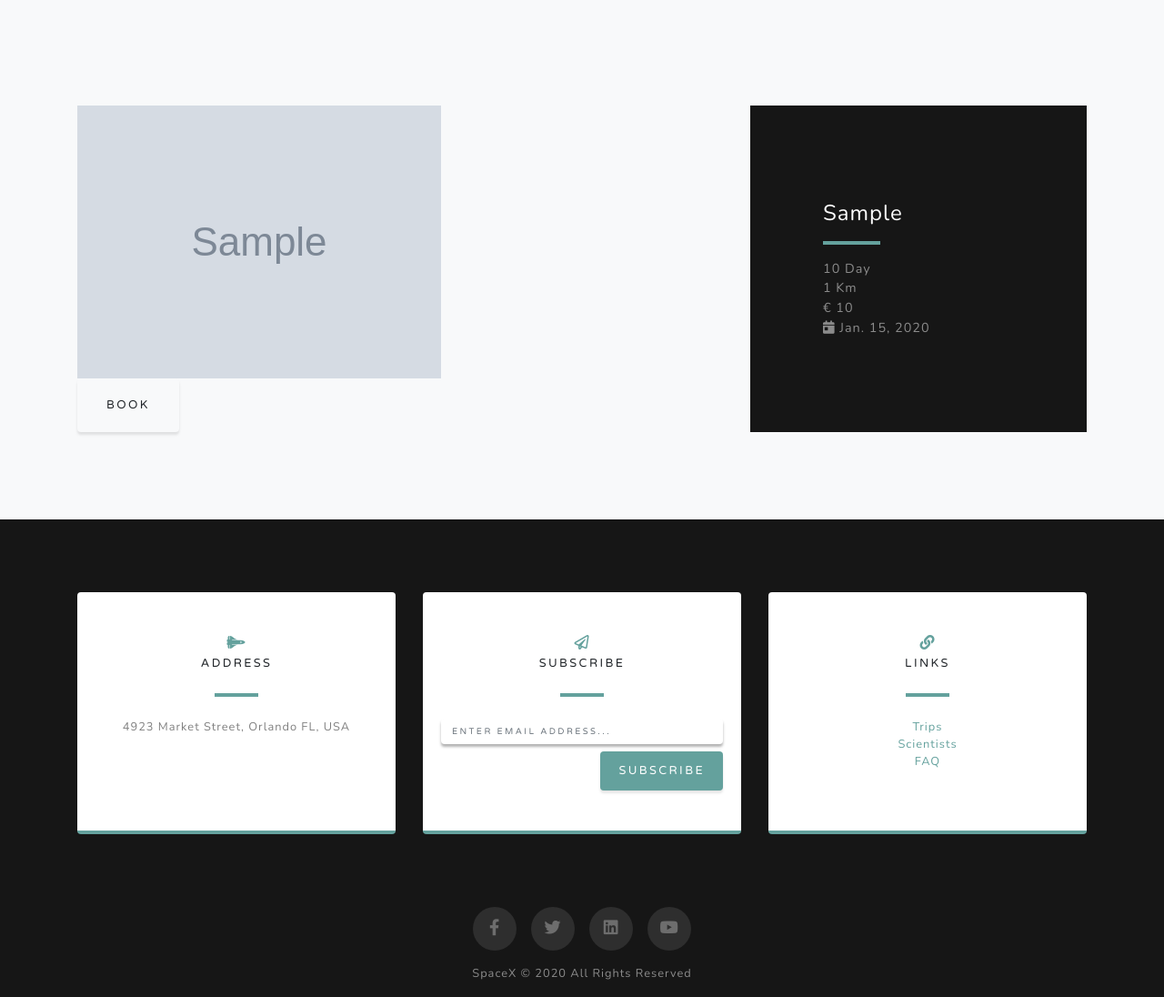
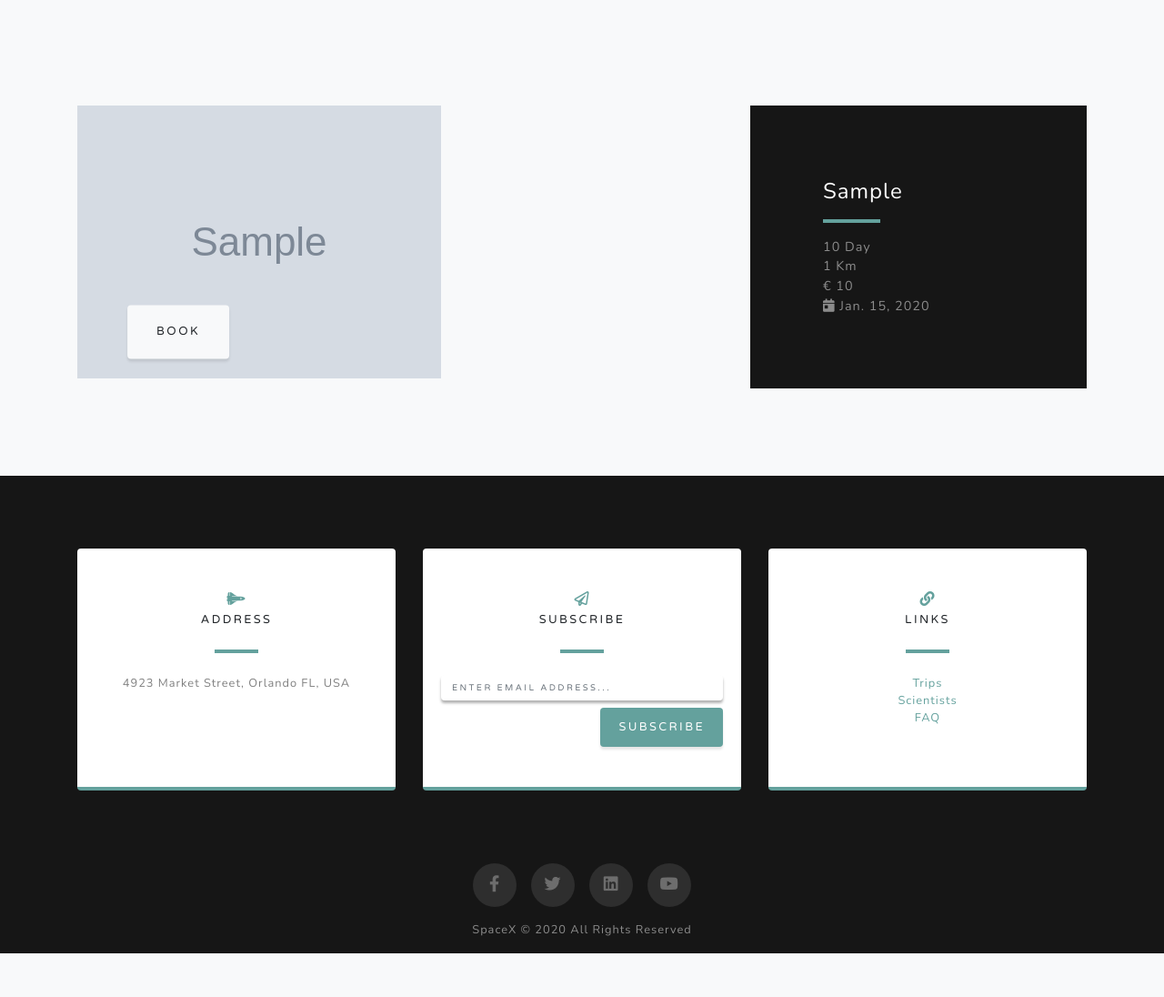
Before and after one commit to AlexiaDelorme/project-spacex, a Django app: page /trips/all-trips/ in a window 1280 px wide. Shown: the part 412-1508 px from the top of the page at 91% size. After the commit the page ends 1460 px from the top, so only its background shows below. Run offline with Django 3.2, Linux system fonts and the light colour scheme; tables that the repository leaves empty hold one stand-in row (values such as "Sample post"); grey boxes marked "Sample" are stand-in pictures; some libraries are stand-ins or nearby versions.

Commit message:
Custom button for odd indexes

```diff
--- a/static/css/custom.css
+++ b/static/css/custom.css
@@ -137,6 +137,14 @@ Trips
     -ms-transform: translate(-50%, -50%);
 }
 
+.btn-book-odd {
+    position: absolute;
+    top: 80%;
+    left: 15%;
+    transform: translate(-50%, -50%);
+    -ms-transform: translate(-50%, -50%);
+}
+
  /*
 FAQ
  */
```
